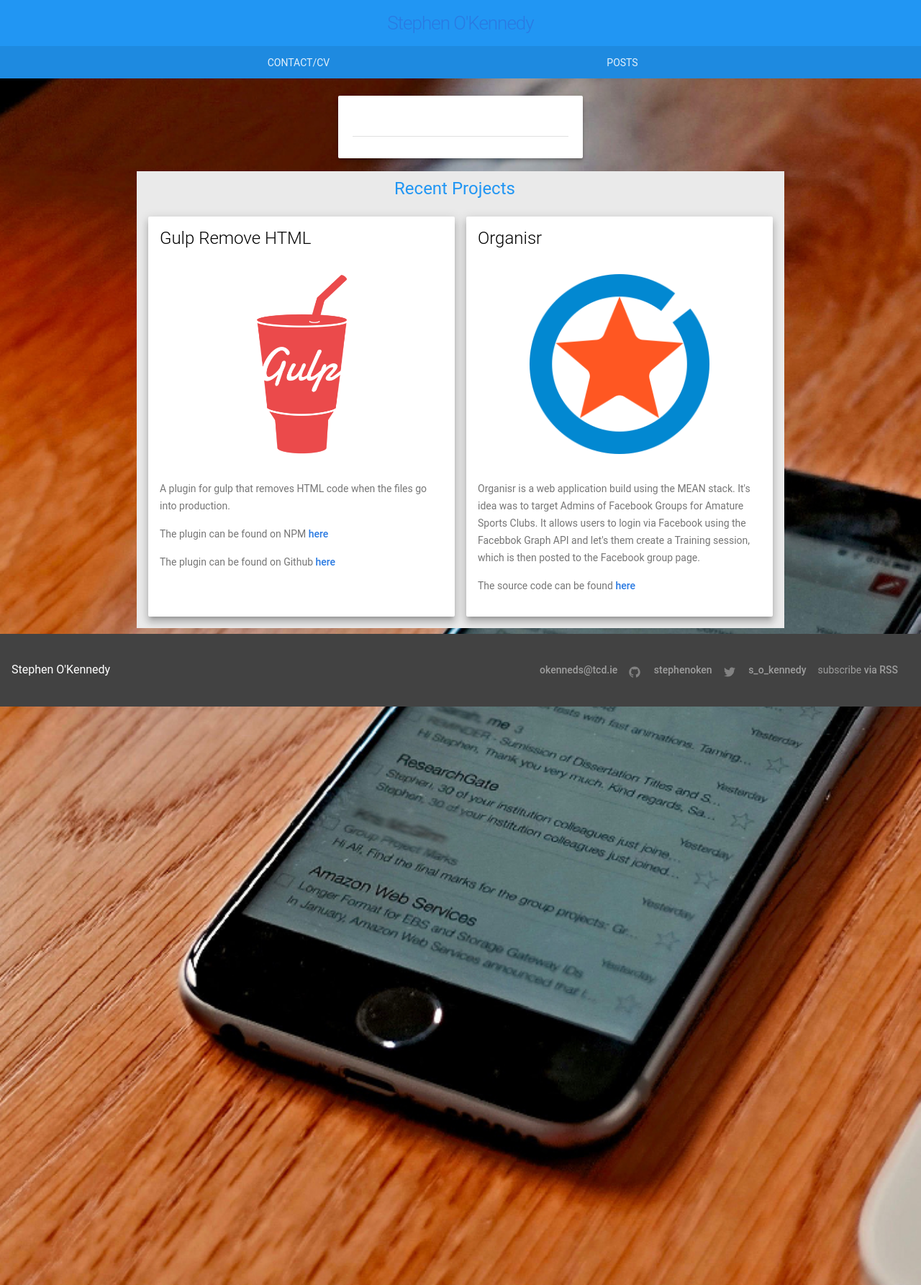
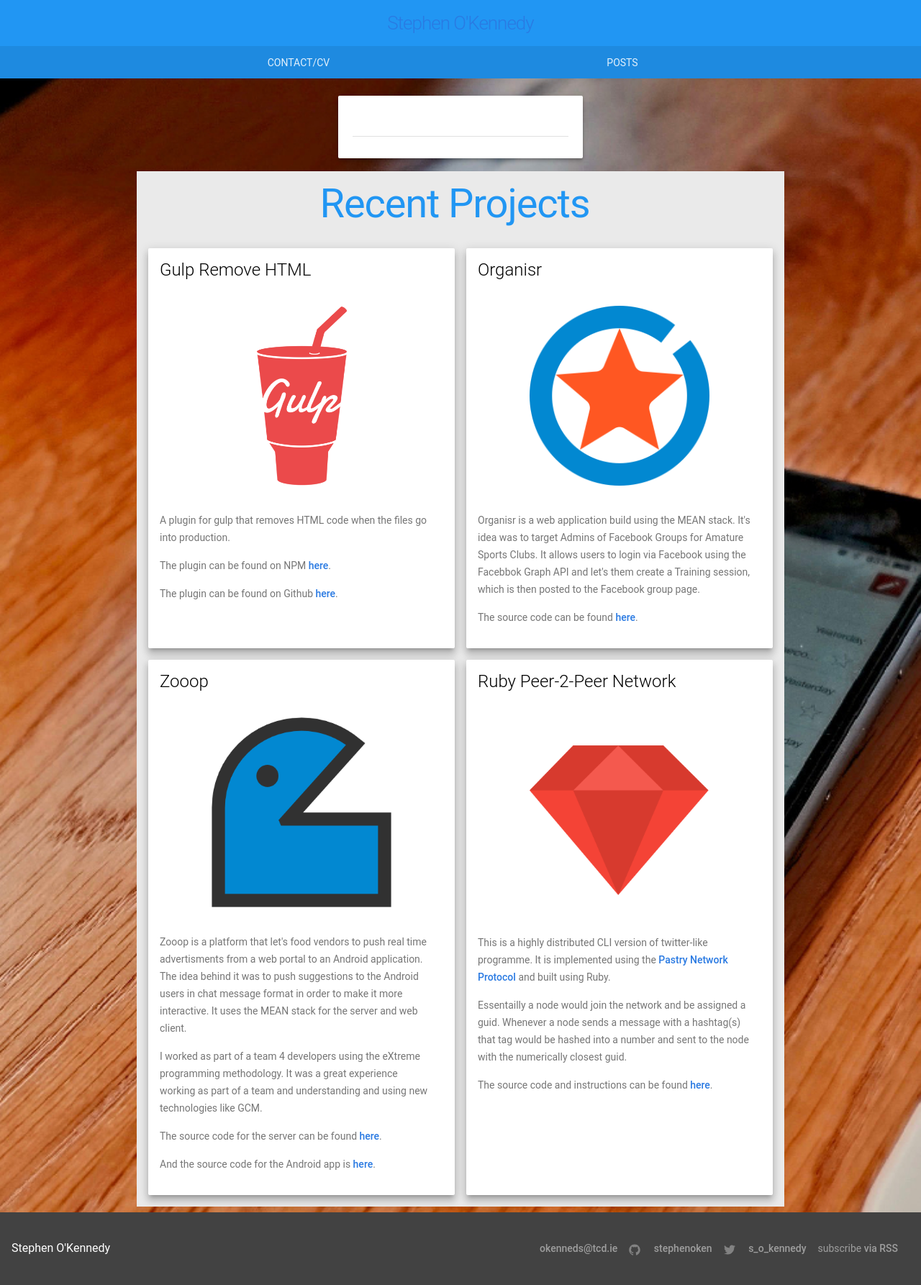
Before and after one commit to stephenoken/stephenoken.github.io, a Jekyll site: the page built from index.html, in a window 1280 px wide. Shown: the whole page at 72% size. Built offline with Jekyll 4.4.1, drawn with Linux system fonts in a browser that asks for light colours; nearby versions of some CDN libraries.

Commit message:
"Added more projects and made the page more SEO friendly"
""

```diff
--- a/_includes/head.html
+++ b/_includes/head.html
@@ -31,7 +31,7 @@
 
   <title>{% if page.title %}{{ page.title | escape }}{% else %}{{ site.title | escape }}{% endif %}</title>
   <meta name="description" content="{% if page.excerpt %}{{ page.excerpt | strip_html | strip_newlines | truncate: 160 }}{% else %}{{ site.description }}{% endif %}">
-  <meta name="keywords" content="Stephen O'Kennedy, Software Developer, Blogs, Dublin Ireland">
+  <meta name="keywords" content="Stephen O'Kennedy, Software Developer, Blogs, Dublin Ireland, Web Developer">
 
   <link href='https://fonts.googleapis.com/css?family=Roboto+Condensed:400,700,300,300italic,400italic,700italic' rel='stylesheet' type='text/css'>
   <link rel="stylesheet" href="https://fonts.googleapis.com/icon?family=Material+Icons">
--- a/_includes/header.html
+++ b/_includes/header.html
@@ -1,6 +1,6 @@
 <header class="mdl-layout__header mdl-layout__header--waterfall portfolio-header">
   <div class="mdl-layout__header-row">
-    <span class="mdl-layout__title"><a class="site-title" href="{{ site.baseurl }}/">{{ site.title }}</a></span>
+    <span class="mdl-layout__title"><h1><a class="site-title" href="{{ site.baseurl }}/">{{ site.title }}</h1></a></span>
   </div>
   <div class="mdl-layout__header-row portfolio-navigation-row">
 
--- a/index.html
+++ b/index.html
@@ -10,21 +10,21 @@ layout: default
   </div>
 </div>
 <div class="about-section mdl-grid">
-  <h4 class="sub-title mdl-cell--12-col">Recent Projects</h4>
+  <h1 class="sub-title mdl-cell--12-col">Recent Projects</h1>
   <div class="mdl-cell mdl-card mdl-shadow--8dp mdl-cell--6-col-tablet mdl-cell--6-col mdl-cell--12-col-phone">
     <div class="mdl-card__title">
       <h2 class="mdl-card__title-text">Gulp Remove HTML</h2>
     </div>
-    <img class="gulp-image" src="{{ "/images/gulp.png" | prepend: site.baseurl }}" alt="" />
+    <img class="gulp-image" src="{{ "/images/gulp.png" | prepend: site.baseurl }}" alt="Gulp remove html plugin" />
     <div class="mdl-card__supporting-text">
       <p>
         A plugin for gulp that removes HTML code when the files go into production.
       </p>
       <p>
-        The plugin can be found on NPM <a href="https://www.npmjs.com/package/gulp-remove-html">here</a>
+        The plugin can be found on NPM <a href="https://www.npmjs.com/package/gulp-remove-html">here</a>.
       </p>
       <p>
-        The plugin can be found on Github <a href="https://github.com/stephenoken/gulp-remove-html">here</a>
+        The plugin can be found on Github <a href="https://github.com/stephenoken/gulp-remove-html">here</a>.
       </p>
     </div>
   </div>
@@ -32,13 +32,51 @@ layout: default
     <div class="mdl-card__title">
       <h2 class="mdl-card__title-text">Organisr</h2>
     </div>
-    <img class="card-images" src="{{ "/images/Organisr-Logo.png" | prepend: site.baseurl }}" alt="" />
+    <img class="card-images" src="{{ "/images/Organisr-Logo.png" | prepend: site.baseurl }}" alt="Organisr" />
     <div class="mdl-card__supporting-text">
       <p>
         Organisr is a web application build using the MEAN stack. It's idea was to target Admins of Facebook Groups for Amature Sports Clubs. It allows users to login via Facebook using the Facebbok Graph API and let's them create a Training session, which is then posted to the Facebook group page.
       </p>
       <p>
-        The source code can be found <a href="https://github.com/omnigrass/Organisr">here</a>
+        The source code can be found <a href="https://github.com/omnigrass/Organisr">here</a>.
+      </p>
+    </div>
+  </div>
+  <div class="mdl-cell mdl-card mdl-shadow--8dp mdl-cell--6-col-tablet mdl-cell--6-col mdl-cell--12-col-phone">
+    <div class="mdl-card__title">
+      <h2 class="mdl-card__title-text">Zooop</h2>
+    </div>
+    <img class="card-images" src="{{ "/images/zooop.png" | prepend: site.baseurl }}" alt="Zooop" />
+    <div class="mdl-card__supporting-text">
+      <p>
+        Zooop  is a platform that let's food vendors to push real time advertisments from a web portal to an Android application. The idea behind it was to push suggestions to the Android users in chat message format in order to make it more interactive.
+        It uses the MEAN stack for the server and web client.
+      </p>
+      <p>
+        I worked as part of a team 4 developers using the eXtreme programming methodology. It was a great experience working as part of a team and understanding and using new technologies like GCM.
+      </p>
+      <p>
+        The source code for the server can be found <a href="https://github.com/stephenoken/Zooop-Server">here</a>.
+      </p>
+      <p>
+        And the source code for the Android app is <a href="https://github.com/stephenoken/Zooop-Android">here</a>.
+      </p>
+    </div>
+  </div>
+  <div class="mdl-cell mdl-card mdl-shadow--8dp mdl-cell--6-col-tablet mdl-cell--6-col mdl-cell--12-col-phone">
+    <div class="mdl-card__title">
+      <h2 class="mdl-card__title-text">Ruby Peer-2-Peer Network</h2>
+    </div>
+    <img class="card-images" src="{{ "/images/ruby-on-rails.png" | prepend: site.baseurl }}" alt="Ruby Peer-2-Peer" />
+    <div class="mdl-card__supporting-text">
+      <p>
+        This is a highly distributed CLI version of twitter-like programme. It is implemented using the <a href="https://en.wikipedia.org/wiki/Pastry_(DHT)">Pastry Network Protocol</a> and built using Ruby.
+      </p>
+      <p>
+        Essentailly a node would join the network and be assigned a guid. Whenever a node sends a message with a hashtag(s) that tag would be hashed into a number and sent to the node with the numerically closest guid.
+      </p>
+      <p>
+        The source code and instructions can be found <a href="https://github.com/stephenoken/ruby-sockets">here</a>.
       </p>
     </div>
   </div>
```
Also changed, not shown: images/ruby-on-rails.png (added), images/zooop.png (added), images/zooop.svg (added).
